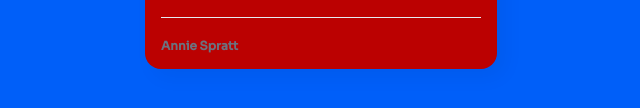
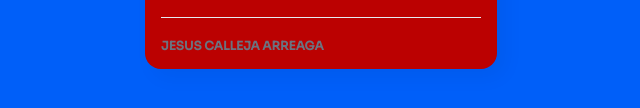
Before and after one commit to Tomascarbajal465/Trabajos, a plain HTML site: page minimal-blog-card-main/index.html in a window 1280 px wide. Shown: the part 444-552 px from the top of the page, without its empty margins (319-959 px from the left). Drawn offline with Linux system fonts and the light colour scheme.

Commit message:
Update index.html

```diff
--- a/minimal-blog-card-main/index.html
+++ b/minimal-blog-card-main/index.html
@@ -25,7 +25,7 @@
         </p>
         <div class="line-break"></div>
         <div class="tag-container">
-          <h2 class="author-name">Annie Spratt</h2>
+          <h2 class="author-name">JESUS CALLEJA ARREAGA</h2>
         </div>
       </div>
     </main>
```
